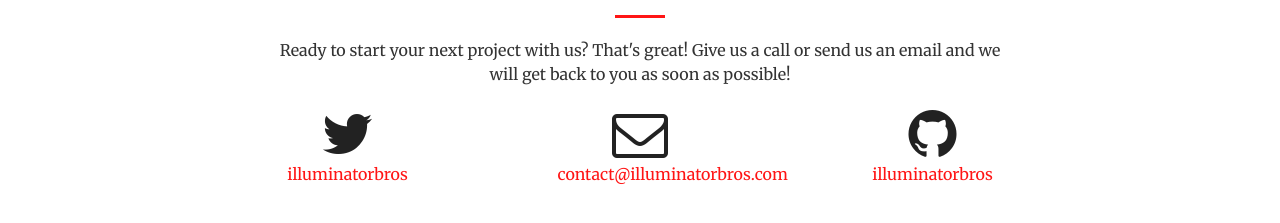
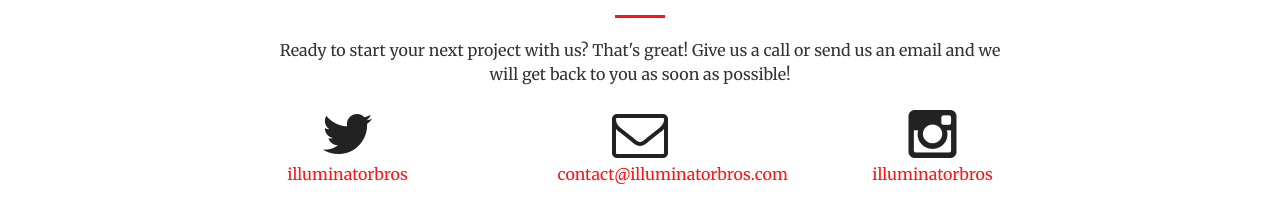
Before and after one commit to Gagege/illuminatorbros.com, a Jekyll site: the page built from index.html, in a window 1280 px wide and 900 px high, scrolled down 2029 px. Shown: the part 594-817 px from the top of the window. Built offline with Jekyll 4.4.1, drawn with Linux system fonts in a browser that asks for light colours.

Commit message:
Changed github contact to instagram

```diff
--- a/_config.yml
+++ b/_config.yml
@@ -6,7 +6,7 @@ baseurl: "" # the subpath of your site, e.g. /blog/
 url: "https://illuminatorbros.com" # the base hostname & protocol for your site
 
 twitter_username: illuminatorbros
-github_username: illuminatorbros
+instagram_username: illuminatorbros
 
 # Build settings
 markdown: kramdown
--- a/_includes/contact.html
+++ b/_includes/contact.html
@@ -4,7 +4,8 @@
             <div class="col-lg-8 col-lg-offset-2 text-center">
                 <h2 class="section-heading">Let's Get In Touch!</h2>
                 <hr class="primary">
-                <p>Ready to start your next project with us? That's great! Give us a call or send us an email and we will get back to you as soon as possible!</p>
+                <p>Ready to start your next project with us? That's great! Give us a call or send us an email and we
+                    will get back to you as soon as possible!</p>
             </div>
             <div class="col-lg-2 col-lg-offset-2 text-center">
                 <a href="https://twitter.com/{{ site.twitter_username }}">
@@ -19,9 +20,9 @@
                 </a>
             </div>
             <div class="col-lg-2 col-lg-offset-1 text-center">
-            <a href="https://github.com/{{ site.github_username }}">
-            <i class="fa fa-github fa-3x wow bounceIn" data-wow-delay=".1s"></i>
-                <p>{{ site.github_username }}</p>
+                <a href="https://instagram.com/{{ site.instagram_username }}">
+                    <i class="fa fa-instagram fa-3x wow bounceIn" data-wow-delay=".1s"></i>
+                    <p>{{ site.instagram_username }}</p>
                 </a>
             </div>
 
```
Lines whose indentation alone changed are shown as unchanged.
